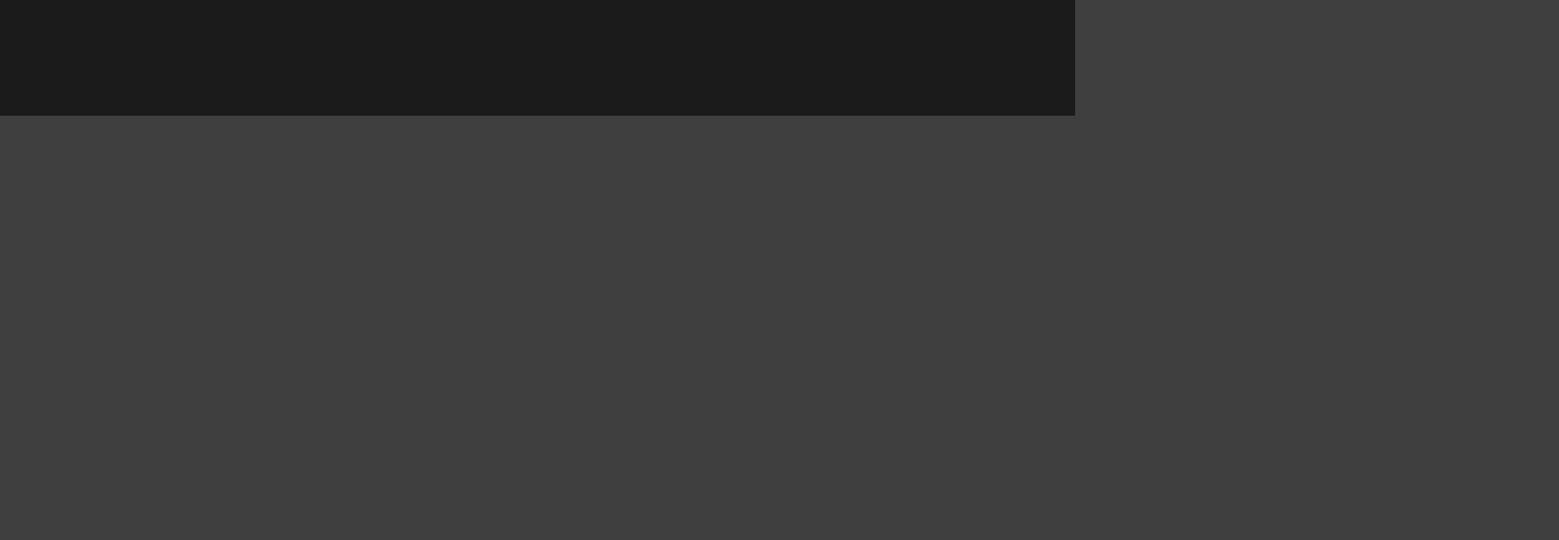
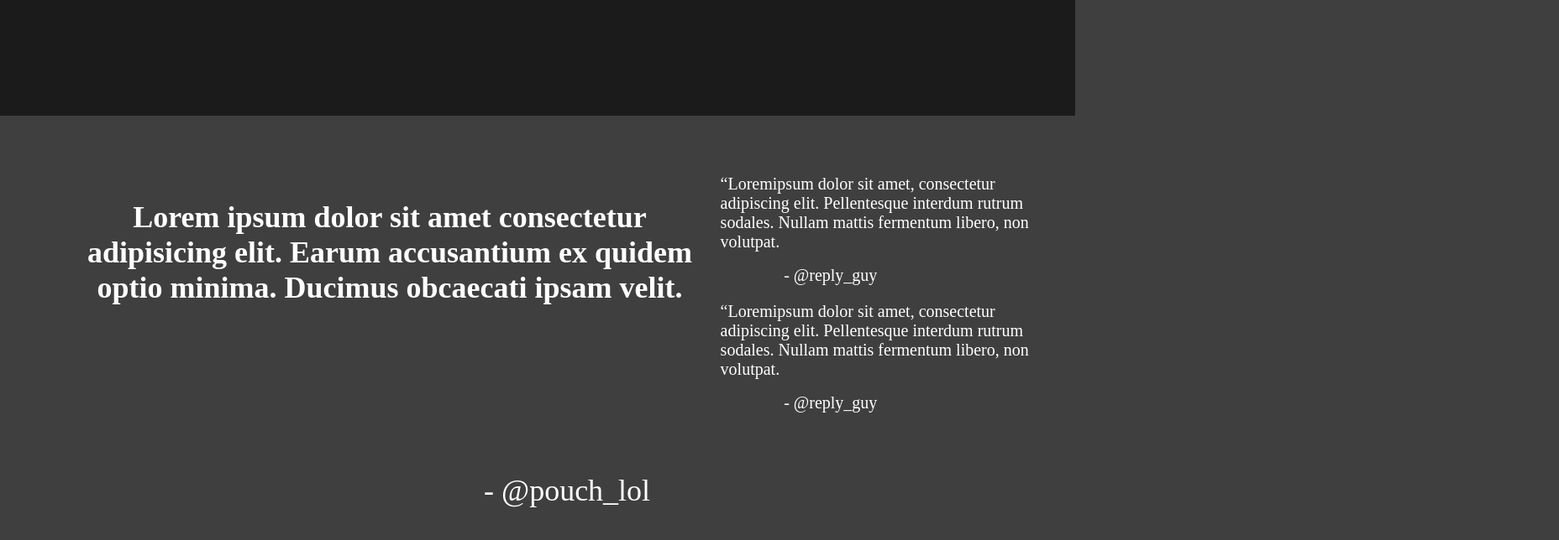
Before and after one commit to Karthik-Har-ish/twitter-reader, a plain HTML site: page index.html in a window 1280 px wide. Shown: the part 662-1306 px from the top of the page at 84% size, 1856 px wide, since content can reach past the window. Drawn offline with Linux system fonts and the light colour scheme; a web font is replaced by a local one.

Commit message:
add boilerplate text and assign the location of a tweet correctly

```diff
--- a/index.html
+++ b/index.html
@@ -23,11 +23,30 @@
         <div id="header-el" data-is-header="false" class="all-first-page-content">
             <div class="text-stuff">
                 <h1 id="main-header" class="main-header">TwitterReader</h1>
-                <h1 id="sub-header" class="sub-header">Scroll to start...</h1>
+                <h1 id="sub-header" class="sub-header">Swipe up to start...</h1>
             </div>
             <img class="logo-icon" id="logo-el" src="./assets/icons8-twitter-50.png" alt="twitterreader-image">
         </div>
         <div class="page" id="page">
+
+            <span class="tweet">Lorem ipsum dolor sit amet consectetur adipisicing elit. Earum accusantium ex quidem optio minima. Ducimus obcaecati ipsam velit.</span>
+            <span class="account-handle">- @pouch_lol</span>
+            <div class="reply">
+                <span class="reply-1">
+                    “Loremipsum dolor sit amet, consectetur adipiscing elit. Pellentesque interdum rutrum sodales. Nullam mattis fermentum libero, non volutpat.
+                    <span class="reply-handle">
+                       - @reply_guy
+                    </span>
+                </span>
+                <span class="reply2">
+                    “Loremipsum dolor sit amet, consectetur adipiscing elit. Pellentesque interdum rutrum sodales. Nullam mattis fermentum libero, non volutpat.
+                    <span class="reply-handle">
+                        - @reply_guy
+                    </span>
+                </span>
+
+            </div>
+
         </div>
     </div>
 
--- a/index.js
+++ b/index.js
@@ -6,11 +6,11 @@ const subHeaderEl = document.getElementById("sub-header");
 const logoEl = document.getElementById("logo-el");
 const mainHeaderEl = document.getElementById("main-header");
 let isHeader;
+
 root.onmousedown=(e)=>{
     e.clientY;
     mouseInitPos = e.clientY;
     isHeader = headerEl.dataset.isHeader
-    console.log(isHeader)
     subHeaderEl.animate({
         opacity:"0"
     },{
@@ -25,7 +25,7 @@ root.onmousedown=(e)=>{
 }
 root.onmouseup = (e)=>{
     e.clientY
-    console.log(mouseInitPos>e.clientY)
+    if(isHeader==="false"){
         if(mouseInitPos>e.clientY){
             rectangleEl.animate({
                 opacity:"0"
@@ -40,6 +40,9 @@ root.onmouseup = (e)=>{
             },1000)
 
             headerEl.dataset.isHeader = "true"
+
+        }
     }
 
+
 }
--- a/style.css
+++ b/style.css
@@ -22,7 +22,7 @@ h1{
     margin: 30px;
     width: 300vw;
     z-index: 1;
-    transform: rotate(-50deg);
+    transform: rotate(-45deg);
     left: -135vw;
     height: 30px;
     position: absolute;
@@ -80,17 +80,15 @@ h1{
 
 @keyframes rectangle-slide {
     from{
-        transform: translateY(295vh) rotate(-50deg);
+        transform: translateY(295vh) rotate(-45deg);
     }
     60%{
-        transform: translateY(-90vh) rotate(-50deg);
+        transform: translateY(-90vh) rotate(-45deg);
     }
     to{
-        transform: translateY(0%) rotate(-50deg);
+        transform: translateY(0%) rotate(-45deg);
     }
 }
-
-
 
 @keyframes slide-main-header-down {
     from{
@@ -109,3 +107,39 @@ h1{
         height: 110px;
     }
 }
+
+.page{
+    font-family: inherit;
+}
+.tweet{
+    font-family: "Inika",serif;
+    font-size: 36px;
+    font-weight: bold;
+    transform: translate(80px,100px);
+    text-align: center;
+    display: flex;
+    width: 60%;
+    height: 40%;
+}
+.account-handle{
+    font-size: 36px;
+    display: flex;
+    transform: translate(45%,300px);
+}
+.reply{
+    width: 30%;
+    display: flex;
+    height: 40%;
+    font-size: 20px;
+    position: relative;
+    left: 100%;
+    transform: translate(-110%,-40%);
+    flex-direction: column;
+}
+.reply-1{
+    margin-bottom: 60px;
+}
+.reply-handle{
+    position: relative;
+    top: 40px;
+}
```
Also changed, not shown: tweets.js (added, +14 -0 lines). Lines whose indentation alone changed are shown as unchanged.
